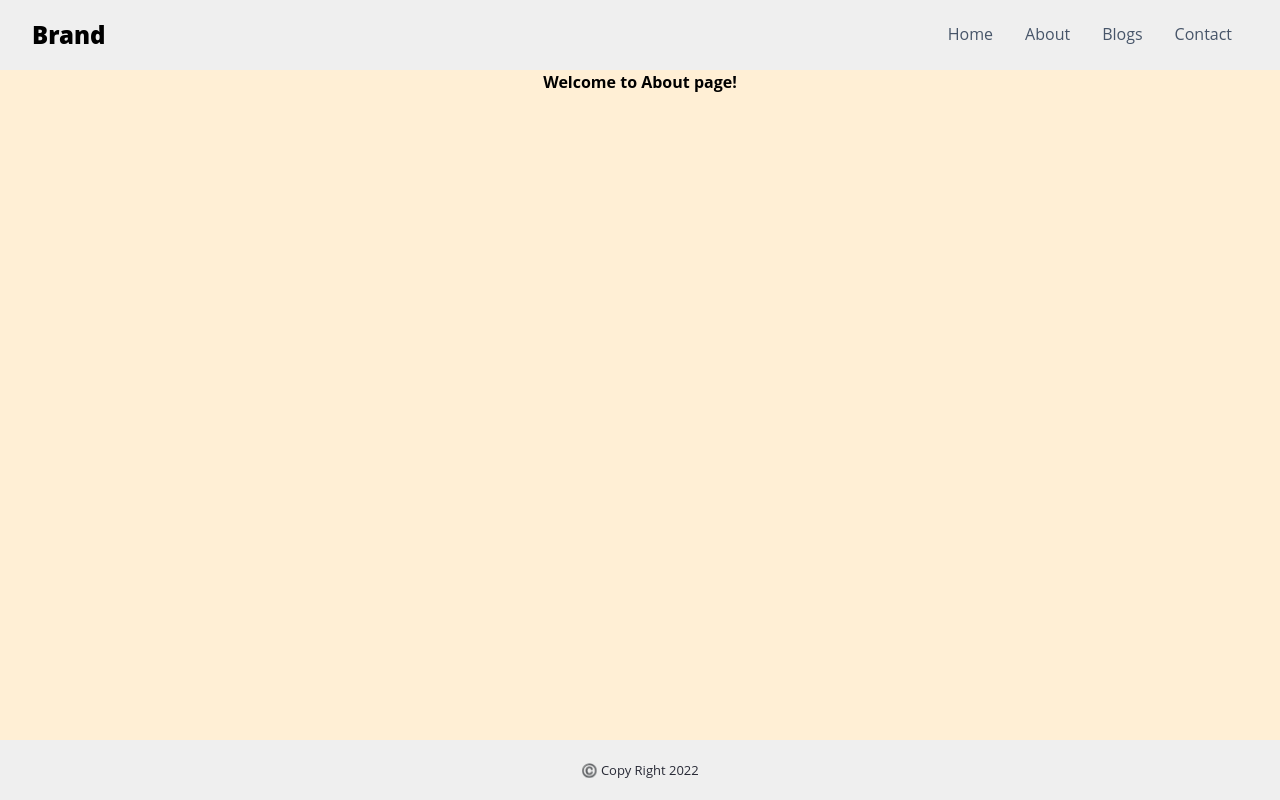
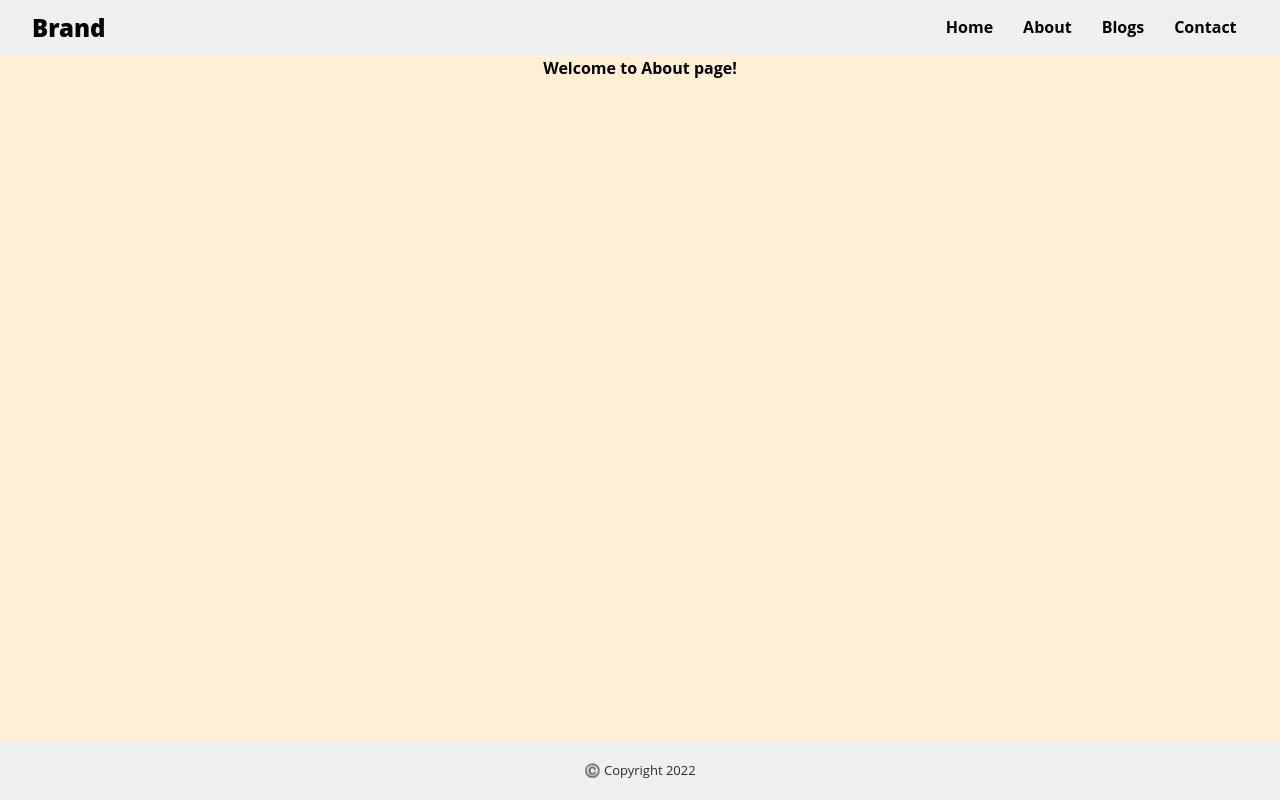
Before and after one commit to eclipsegst/nextjs-blog, a Next.js app: page /about in a window 1280 px wide. Built offline with nearby package versions, Linux system fonts and the light colour scheme.

Commit message:
Updated Navbar and Footer

```diff
--- a/components/Footer.tsx
+++ b/components/Footer.tsx
@@ -6,21 +6,16 @@ import rem from '../utils/rem';
 import { grey, paleGrey, red } from '../utils/colors';
 
 const Wrapper = styled.footer`
-  bottom : 0;
-  height : 60px;
-  min-height: 5vh;
-  width: 100%;
-  padding: 0 0.5rem;
-  /* margin-top: ${rem(50)}; */
+  min-height: 60px;
   display: flex;
-  flex-direction: row;
+  flex-direction: column;
   justify-content: center;
   align-items: center;
   text-align: center;
-  /* color: grey;
-  background: #efefef; */
   color: ${grey};
   background: ${paleGrey};
+  box-sizing: border-box;
+  // margin-top: ${rem(50)};
 `;
 
 const SmallText = styled.p`
@@ -30,7 +25,7 @@ const SmallText = styled.p`
 const Footer = () => {
   return (
     <Wrapper>
-      <SmallText> ©️ Copy Right 2022</SmallText>
+      <SmallText> ©️ Copyright 2022</SmallText>
     </Wrapper>
   )
 }
--- a/components/NavBar.tsx
+++ b/components/NavBar.tsx
@@ -1,9 +1,9 @@
+import React from "react"
+import styled from "styled-components"
 import Link from 'next/link'
-import React from "react"
-import { useState } from "react";
-import styled from "styled-components"
 import styles from "./layout.module.css";
-import { grey, paleGrey } from '../utils/colors';
+import { paleGrey } from '../utils/colors';
+import rem from '../utils/rem';
 
 export const links = [
   { path: "/", title: "Home" },
@@ -19,59 +19,59 @@ const HeaderContainer = styled.header`
   justify-content: space-between;
   background-color: var(--bg);
   background-color: ${paleGrey};
-  padding: 1rem 2rem;
+  padding: 0rem 0rem 0rem 2rem;
 `
+const Wrapper = styled.nav`
+  display: flex;
+  align-items: center;
+  flex: 0 0 auto;
+  margin-right: ${rem(32)};
+`;
 
-const Links = styled.ul`
-  display: flex;
-  flex-direction: row;
-  padding: 0rem 1rem;
-  margin: 0px 0px 0px 0px;
-  @media screen and (max-width: 768px) {
-    display: none;
+const NavLink = styled(Link).attrs((/* props */) => ({
+  unstyled: true,
+}))`
+  flex: 0 0 auto;
+  display: inline-block;
+  line-height: ${rem(50)};
+  transition: opacity 0.2s, transform 0.2s;
+  cursor: pointer;
+  letter-spacing: ${rem(0.4)};
+  color: currentColor;
+`;
+
+const StyledNavLink = styled(styled.a``)`
+  // margin: 20px 0 10px;
+  padding: 15px;
+  font-weight: bold;
+  color: black;
+  text-decoration: none;
+  &:hover,
+  &:focus {
+    color: black;
+    opacity: 0.6;
   }
-`
+  &:active {
+    color: red;
+    transform: scale(0.95);
+    opacity: 0.6;
+  }
+`;
 
-const Li = styled.li`
-  list-style: none;
-  &:hover {
-    border-bottom: 5px solid var(--green);
-  }
-`
-
-const MenuLink = styled(Link)`
-  transition: 0.2s opacity cubic-bezier(0.075, 0.82, 0.165, 1);
-  &:hover {
-    opacity: 0.8;
-  }
-  color: var(--radiantBlue);
-  font-family: var(--semibold);
-  &:hover,
-  &:active {
-    color: var(--radiantBlue);
-    border-bottom: 3px solid var(--radiantBlue);
-    padding-bottom: 10px;
-  }
-`
-
-const Header = () => {
+const Navbar = () => {
   return (
     <HeaderContainer>
       <Link href='/'>
         <a className={styles.navlogo}>Brand</a>
       </Link>
 
-      <Links>
-        {links.map((item: any, index: any) => (
-          <Li className={styles.navitem} key={index}>
-            <Link href={`/${item.path}`}>
-                  <a className={styles.navlink}>{item.title}</a>
-                </Link>
-          </Li>
-        ))}
-      </Links>
+      <Wrapper>
+      {links.map((item: any, index: any) => (
+          <NavLink href={`/${item.path}`}><StyledNavLink>{item.title}</StyledNavLink></NavLink>
+      ))}
+      </Wrapper>
     </HeaderContainer>
   )
 }
 
-export default Header
+export default Navbar
--- a/components/layout.tsx
+++ b/components/layout.tsx
@@ -1,6 +1,6 @@
 import Image from 'next/image'
 import styles from './layout.module.css'
-import Header from './NavBar'
+import Navbar from './Navbar'
 import Footer from './Footer'
 import styled from 'styled-components'
 
@@ -35,7 +35,7 @@ export default function Layout({
     <div>
       <Wrapper>
         <div className={styles.container}>
-          <Header/>
+          <Navbar/>
 
           <ContentWrapper>{children}</ContentWrapper>
 
```
Also changed, not shown: components/NavLinks.tsx (deleted).
